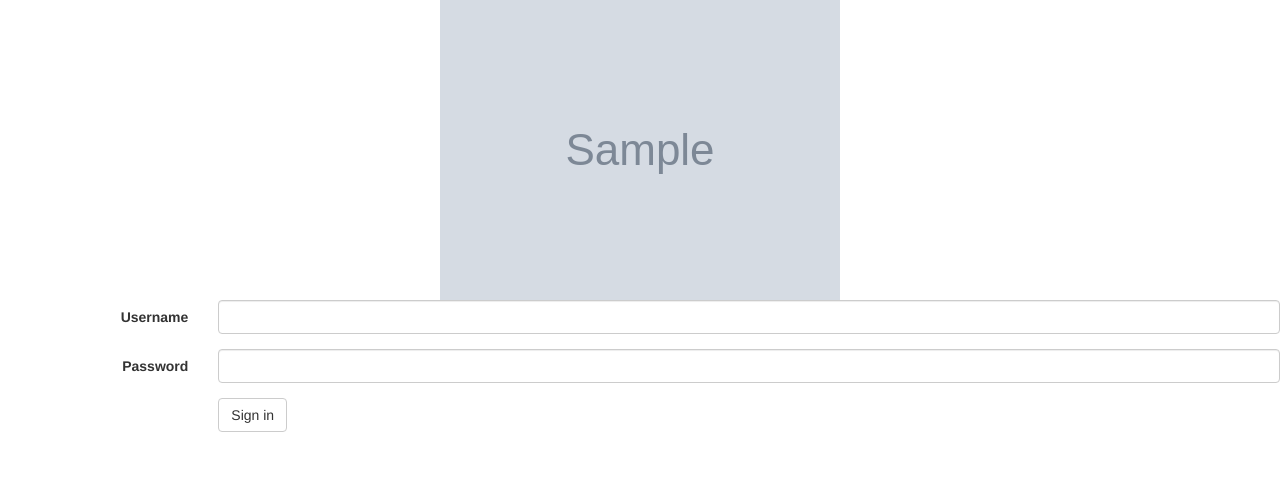
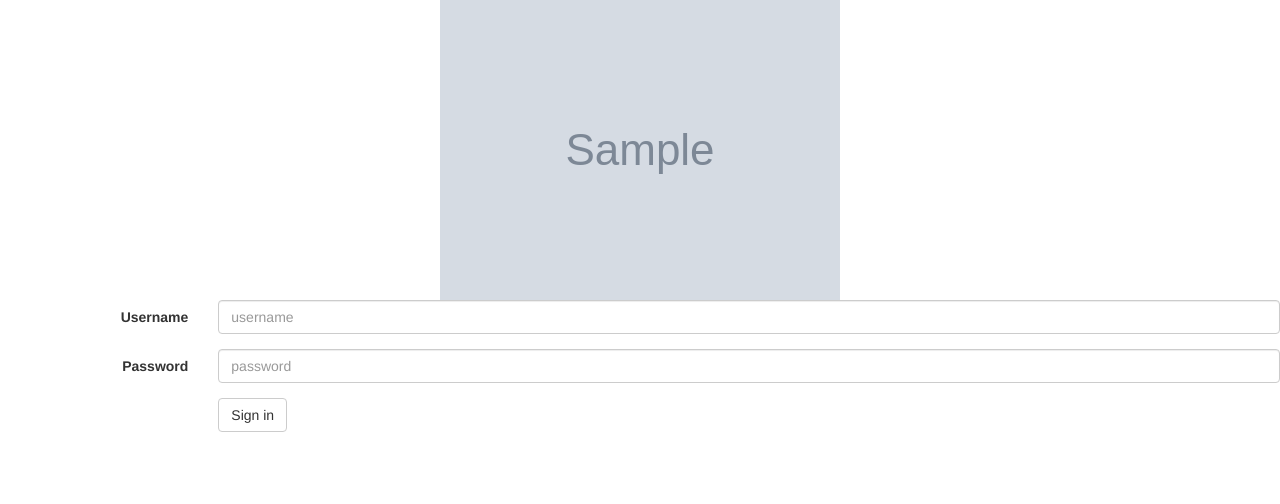
Before and after one commit to JRT-FOREVER/argus, a PHP site: template app/view/login.php in a window 1280 px wide. Shown: the top 504 px of the page. Run offline with PHP 8.4, Linux system fonts and the light colour scheme; the template is opened without the code that fills it: most values are stand-ins (such as "Sample title", 1, 10 or a date in 2020); grey boxes marked "Sample" are stand-in pictures; some libraries are stand-ins or nearby versions.

Commit message:
input add placeholder

```diff
--- a/app/view/login.php
+++ b/app/view/login.php
@@ -2,13 +2,13 @@
 				<div class="form-group">
 					 <label for="username" class="col-sm-2 control-label">Username</label>
 					<div class="col-sm-10">
-						<input class="form-control" name="username" type="text" />
+						<input class="form-control" name="username" type="text" placeholder="username" />
 					</div>
 				</div>
 				<div class="form-group">
 					 <label for="password" class="col-sm-2 control-label">Password</label>
 					<div class="col-sm-10">
-						<input class="form-control" name="password" type="password" />
+						<input class="form-control" name="password" type="password" placeholder="password" />
 					</div>
 				</div>
 				<div class="form-group">
```
